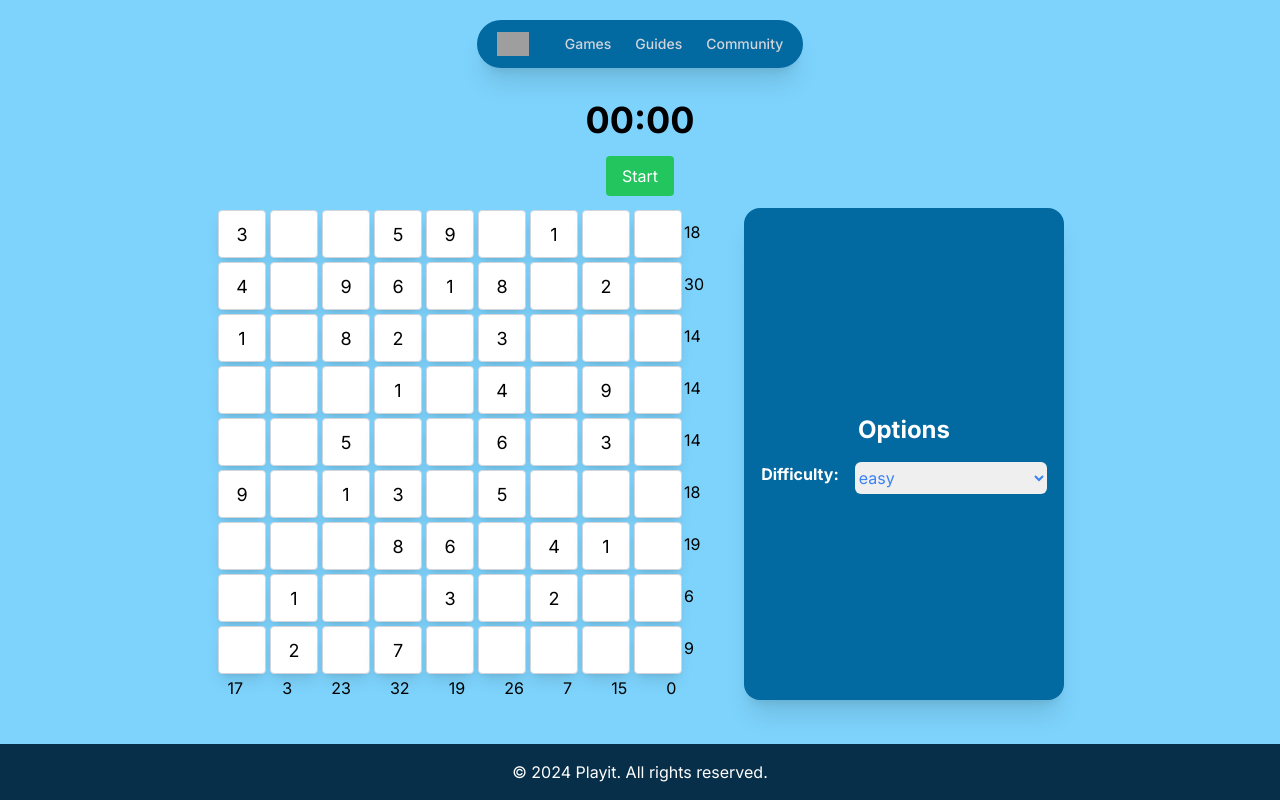
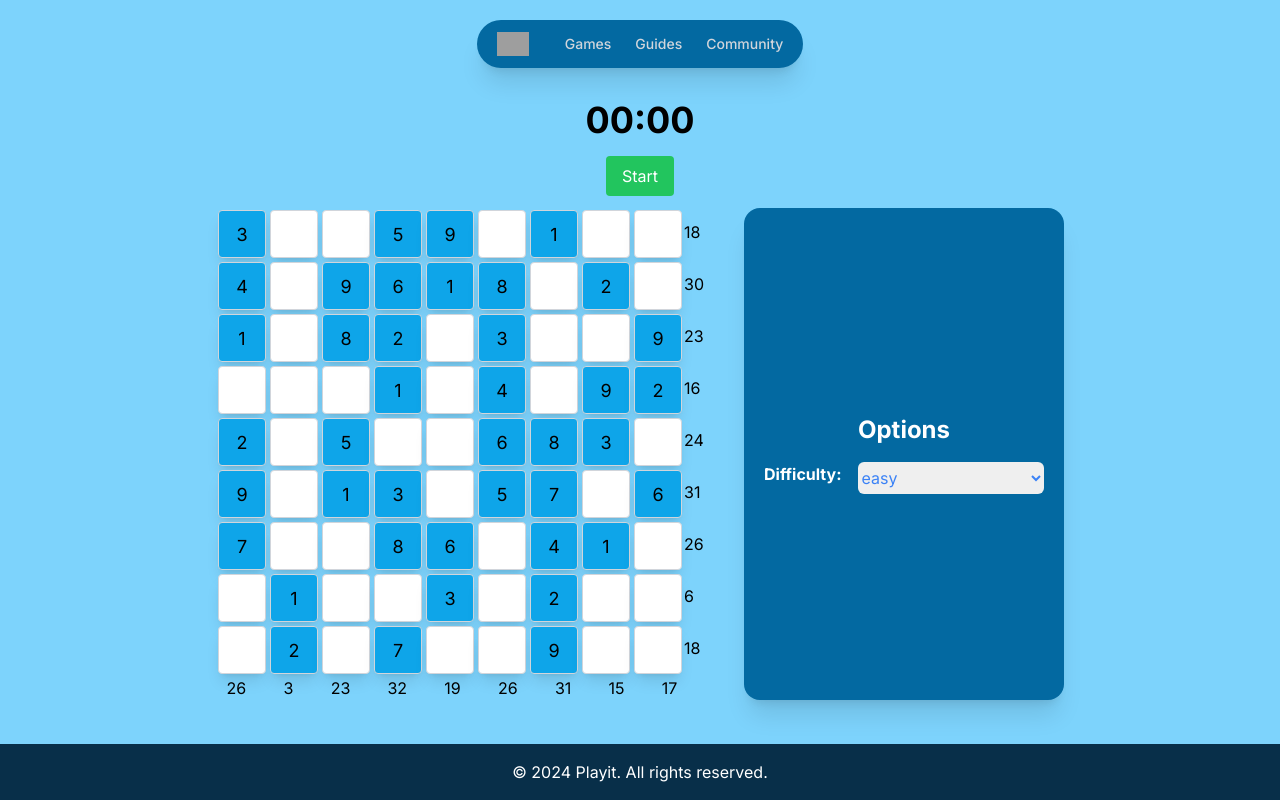
Before and after one commit to stivenm16/devToolkit, a Next.js app: page /games/sudoku in a window 1280 px wide. Built offline with nearby package versions, Linux system fonts and the light colour scheme; grey boxes are pictures that could not be loaded.

Commit message:
initial board shallow copy fixed

```diff
--- a/src/app/components/ui/Options.tsx
+++ b/src/app/components/ui/Options.tsx
@@ -6,19 +6,21 @@ export type Difficulty = 'easy' | 'medium' | 'hard'
 
 interface OptionsProps {
   children?: React.ReactNode
+  onChange: (value: Difficulty) => void
 }
 
 const difficulties: Difficulty[] = ['easy', 'medium', 'hard']
 
-const Options: React.FC<OptionsProps> = ({ children }) => {
+const Options: React.FC<OptionsProps> = ({ children, onChange }) => {
   const [difficulty, setDifficulty] = useState<Difficulty>(difficulties[0])
   const onChangeDefault = (value: Difficulty) => {
+    onChange(value)
     setDifficulty(value)
   }
   return (
     <div className="hidden md:w-1/4 md:flex md:justify-center md:flex-col md:bg-sky-700 md:ml-10 md:text-white md:rounded-2xl md:shadow-xl">
       <h2 className="text-2xl font-bold mb-4 text-center w-full">Options</h2>
-      <div className="flex space-x-4 justify-center">
+      <div className="flex space-x-4 justify-center px-5">
         <span className="font-bold">Difficulty:</span>
         <Option
           value={difficulty}
--- a/src/app/components/ui/Timer.tsx
+++ b/src/app/components/ui/Timer.tsx
@@ -1,9 +1,11 @@
 'use client'
 import React, { useEffect, useState } from 'react'
-
-const Timer: React.FC = () => {
+interface Props {
+  isRunning: boolean
+  setIsRunning: (isRunning: boolean) => void
+}
+const Timer: React.FC<Props> = ({ isRunning, setIsRunning }) => {
   const [time, setTime] = useState(0)
-  const [isRunning, setIsRunning] = useState(false)
 
   useEffect(() => {
     let interval: NodeJS.Timeout
--- a/src/app/components/ui/sudoku/Board.tsx
+++ b/src/app/components/ui/sudoku/Board.tsx
@@ -1,44 +1,34 @@
 'use client'
 
 import { playableBoard, sumColumn, sumRow } from '@/app/logic/sudoku'
-import React, { useEffect } from 'react'
+import { FC, useEffect, useState } from 'react'
 import { Cell } from '.'
+import { Difficulty } from '../Options'
 
 interface Props {
-  // size: number
+  difficulty: Difficulty
 }
 
-const Board: React.FC<Props> = () => {
-  const [board, setBoard] = React.useState<number[][]>([
-    [0, 0, 0, 0, 0, 0, 0, 0, 0],
-    [0, 0, 0, 0, 0, 0, 0, 0, 0],
-    [0, 0, 0, 0, 0, 0, 0, 0, 0],
-    [0, 0, 0, 0, 0, 0, 0, 0, 0],
-    [0, 0, 0, 0, 0, 0, 0, 0, 0],
-    [0, 0, 0, 0, 0, 0, 0, 0, 0],
-    [0, 0, 0, 0, 0, 0, 0, 0, 0],
-    [0, 0, 0, 0, 0, 0, 0, 0, 0],
-    [0, 0, 0, 0, 0, 0, 0, 0, 0],
-  ])
+const Board: FC<Props> = ({ difficulty }) => {
+  const emptyBoard = Array.from(Array(9), () => Array(9).fill(0))
+  const [board, setBoard] = useState<number[][]>(emptyBoard)
+  const [initalBoard, setInitalBoard] = useState<number[][]>(emptyBoard)
 
   const handleCellValue = (
     value: number,
     rowIndex: number,
     columnIndex: number,
   ) => {
-    const updatedBoard = [...board]
-
+    const updatedBoard = board.map((row) => [...row])
     updatedBoard[rowIndex][columnIndex] = value
     setBoard(updatedBoard)
   }
 
   useEffect(() => {
-    const { completedBoard, puzzleBoard } = playableBoard()
-    setBoard(puzzleBoard)
-  }, [])
-
-  // useEffect(() => {
-  // }, [board])
+    const { puzzleBoard } = playableBoard(difficulty)
+    setBoard([...puzzleBoard])
+    setInitalBoard([...puzzleBoard])
+  }, [difficulty])
 
   return (
     <div className="grid-cols-9 gap-0">
@@ -51,6 +41,7 @@ const Board: React.FC<Props> = () => {
               onChange={handleCellValue}
               rowIndex={rowIndex}
               columnIndex={columnIndex}
+              isInitial={initalBoard[rowIndex][columnIndex] > 0}
             />
           ))}
           <span className="mt-3">{sumRow(row)}</span>
--- a/src/app/components/ui/sudoku/Cell.tsx
+++ b/src/app/components/ui/sudoku/Cell.tsx
@@ -5,31 +5,34 @@ interface CellProps {
   onChange: (value: number, rowIndex: number, columnIndex: number) => void
   rowIndex: number
   columnIndex: number
+  isInitial: boolean
 }
 
-const aux = (value: string) => {
-  return parseInt(value, 10)
-}
 const Cell: React.FC<CellProps> = ({
   value,
   onChange,
   rowIndex,
   columnIndex,
+  isInitial,
 }) => {
   return (
     <input
       type="text"
       value={value || ''}
       maxLength={1}
+      readOnly={isInitial}
       onChange={(e) => {
-        const inputValue = e.target.value.trim() // Trim leading/trailing whitespace
+        e.preventDefault()
+        const inputValue = e.target.value
         const parsedValue = parseFloat(inputValue)
 
         if (inputValue === '' || !isNaN(parsedValue)) {
           onChange(inputValue === '' ? 0 : parsedValue, rowIndex, columnIndex)
         }
       }}
-      className="w-9 h-12 border border-gray-300 rounded text-center text-lg focus:outline-none focus:ring-2 focus:ring-blue-500 m-0.5 md:w-12 shadow-lg"
+      className={`w-9 h-12 border border-gray-300 rounded text-center text-lg focus:outline-none focus:ring-2 focus:ring-blue-500 m-0.5 md:w-12 shadow-lg ${
+        isInitial ? 'bg-sky-500' : 'bg-white'
+      }`}
     />
   )
 }
--- a/src/app/games/sudoku/page.tsx
+++ b/src/app/games/sudoku/page.tsx
@@ -4,19 +4,21 @@ import { Options, Timer } from '@/app/components/ui'
 import { Difficulty } from '@/app/components/ui/Options'
 
 import { Board } from '@/app/components/ui/sudoku'
+import { useState } from 'react'
 
 export default function SudokuPage() {
+  const [isRunning, setIsRunning] = useState(false)
+  const [difficulty, setDifficulty] = useState<Difficulty>('easy')
+
   const onDifficultyChange = (difficulty: Difficulty) => {
-    console.log(difficulty)
+    setDifficulty(difficulty)
   }
   return (
     <Layout>
-      {/* Your home page content goes here */}
-      {/* <h2 className="text-3xl font-bold my-4">Placeholder</h2> */}
-      <Timer />
+      <Timer isRunning={isRunning} setIsRunning={setIsRunning} />
       <div className="flex justify-center">
-        <Board />
-        <Options />
+        <Board difficulty={difficulty} />
+        <Options onChange={onDifficultyChange} />
       </div>
     </Layout>
   )
```
